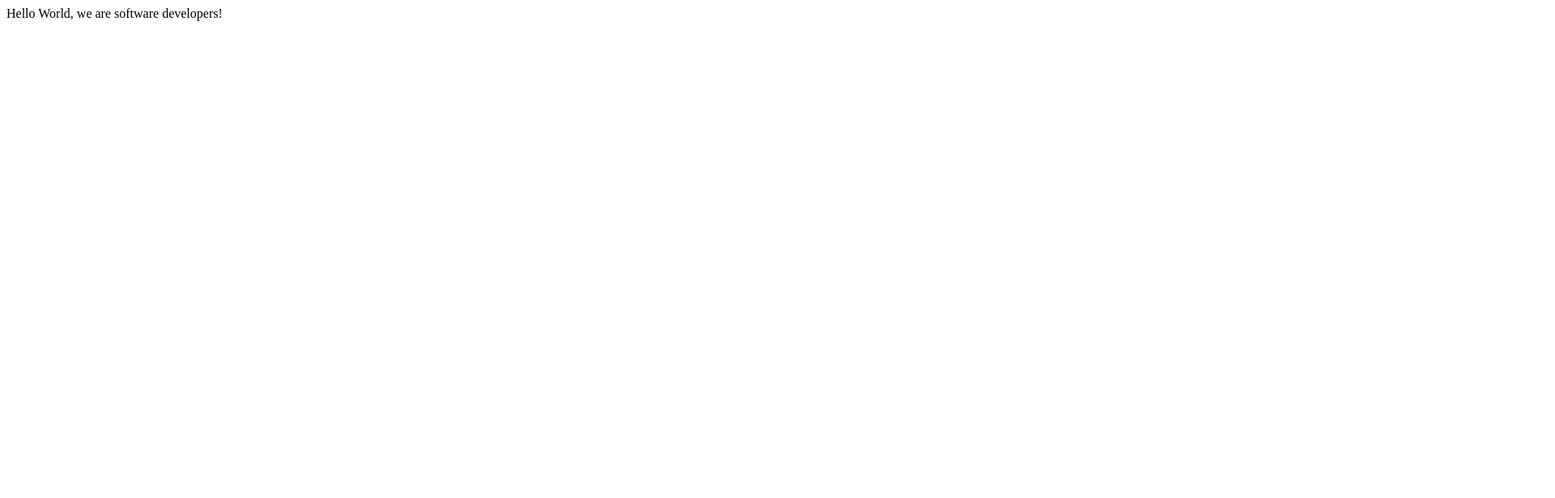
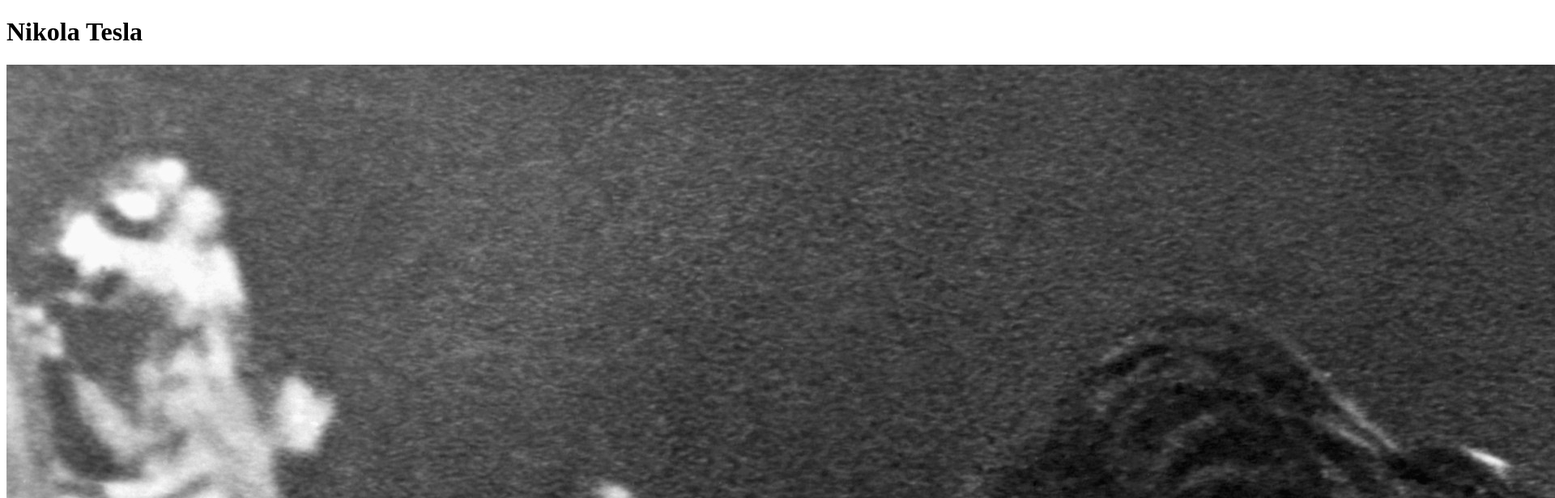
Before and after one commit to vladanvi99/akasha-vladan, a plain HTML site: page fcc-test-suite-template-master/index.html in a window 1280 px wide. Shown: the top 616 px of the page at 81% size, 1920 px wide, since content can reach past the window. Drawn offline with Linux system fonts and the light colour scheme.

Commit message:
Create structure of index.html and add images folder

```diff
--- a/fcc-test-suite-template-master/index.html
+++ b/fcc-test-suite-template-master/index.html
@@ -9,20 +9,24 @@
   <body>
     <script src="https://cdn.freecodecamp.org/testable-projects-fcc/v1/bundle.js"></script>
 
-    Hello World, we are software developers!
+    <main id="main">
 
-    <!--
+      <h1 id="title">Nikola Tesla</h1>
 
-    Hello Camper!
+      <div id="img-div">
+        <img id="image" src="images/nikola-tesla.jfif">
+        <p id="img-caption">Image of Nikola Tesla</p>
+      </div>
 
-    For now, the test suite only works in Chrome!
-    Please read the README below in the JS Editor before beginning.
-    Feel free to delete this message once you have read it.
-    Good luck and Happy Coding!
+      <p id="tribute-info">Nikola Tesla (/ˈtɛslə/ TESS-lə; Serbian Cyrillic: Никола Тесла,[2] pronounced [nǐkola têsla];[a] 10 July 1856 – 7 January 1943) was a Serbian-American[5][6][7] inventor, electrical engineer, mechanical engineer, and futurist best known for his contributions to the design of the modern alternating current (AC) electricity supply system.[8]
+      <br><br>
+      Born and raised in the Austrian Empire, Tesla studied engineering and physics in the 1870s without receiving a degree, gaining practical experience in the early 1880s working in telephony and at Continental Edison in the new electric power industry. In 1884 he emigrated to the United States, where he became a naturalized citizen. He worked for a short time at the Edison Machine Works in New York City before he struck out on his own. With the help of partners to finance and market his ideas, Tesla set up laboratories and companies in New York to develop a range of electrical and mechanical devices. His alternating current (AC) induction motor and related polyphase AC patents, licensed by Westinghouse Electric in 1888, earned him a considerable amount of money and became the cornerstone of the polyphase system which that company eventually marketed.
+      </p>
 
-    - The freeCodeCamp Team
+      <a id="tribute-link" href="https://en.wikipedia.org/wiki/Nikola_Tesla" target="_blank">Read on Wikipedia</a>
 
-    -->
+    </main>
+
     <script  src="js/index.js"></script>
   </body>
 </html>
```
Also changed, not shown: fcc-test-suite-template-master/images/nikola-tesla.jfif (added).
